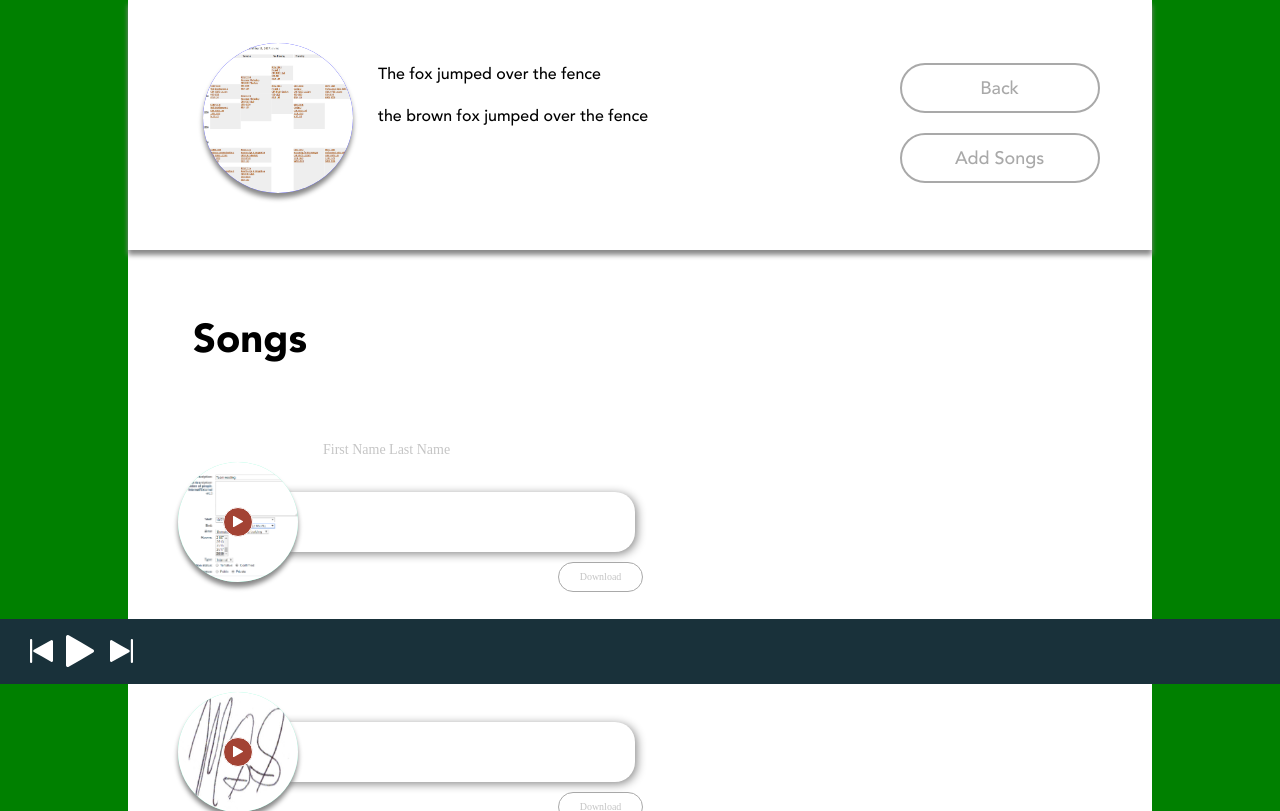
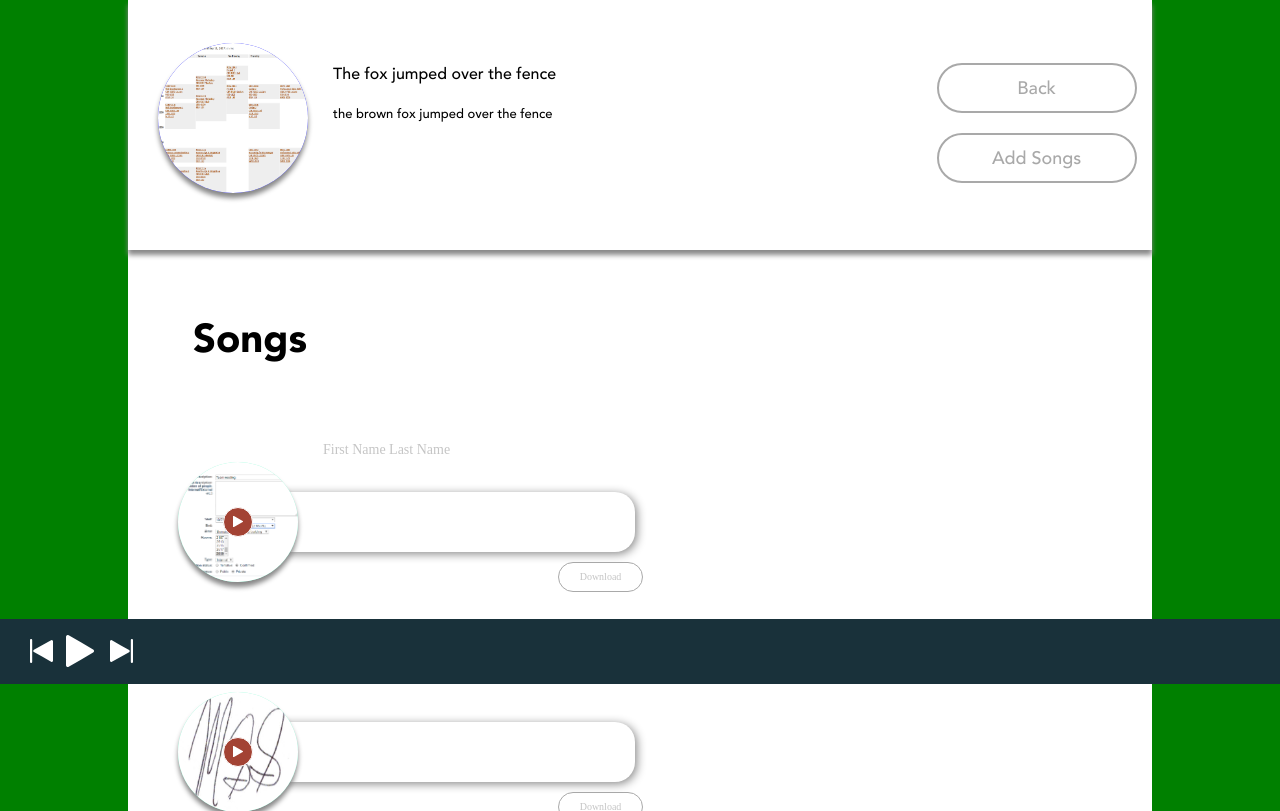
Before and after one commit to MonikaSzucs/raw, a PHP site: page /EnteredGroup.php?group_id=44 in a window 1280 px wide. Shown: the part 116-927 px from the top of the page. Run offline with PHP 8.4, Linux system fonts and the light colour scheme; a user stored in the database is signed in; data comes from the database, SQL or seed files in the repository; some libraries are stand-ins or nearby versions.

Commit message:
entered group description fix

```diff
--- a/raw/LargerScreens1024.css
+++ b/raw/LargerScreens1024.css
@@ -543,17 +543,17 @@ hambuger menu
 
 	#Entered_Top_Container{
 		min-width: 720px;
-		width: 90%;
-		height: 200px;
+		width: 98%;
+		height: 220px;
 		margin-top:23px;
-		margin-left: 50px;
+		margin-left: 0.5%;
 		display: block;
 		overflow: hidden;
 	}
 
 	#Entered_Top_Info{
 		min-width: 250px;
-		width: 40%;
+		width: 50%;
 		height: 120px;
 		margin-left: 50px;
 		margin-top: 40px;
@@ -575,7 +575,8 @@ hambuger menu
 
 	#Top_Area_Info{
 		font-family: Avenir-Medium;
-        margin-top: 20px;
+    margin-top: 20px;
+    font-size: 13px;
 	}
 
 	#Top_Area_Title{
--- a/raw/MediumScreen769And1023.css
+++ b/raw/MediumScreen769And1023.css
@@ -2138,7 +2138,7 @@ hambuger menu
 
   	.White_Area_Top{
   		width: 100%;
-      height: 250px;
+      height: 270px;
       position: absolute;
       background-color: white;
       box-shadow: 0px 5px 5px #888888;
@@ -2147,7 +2147,7 @@ hambuger menu
     #Entered_Top_Container{
       min-width: 720px;
       width: 90%;
-      height: 200px;
+      height: 230px;
       margin-top:23px;
       margin-left: 50px;
       display: block;
@@ -2195,6 +2195,9 @@ hambuger menu
     #Top_Area_Info{
       font-family: Avenir-Medium;
       margin-top: 20px;
+      font-size: 11px;
+      height:137px;
+      width:100%;
     }
 
     #Top_Area_Title{
```
